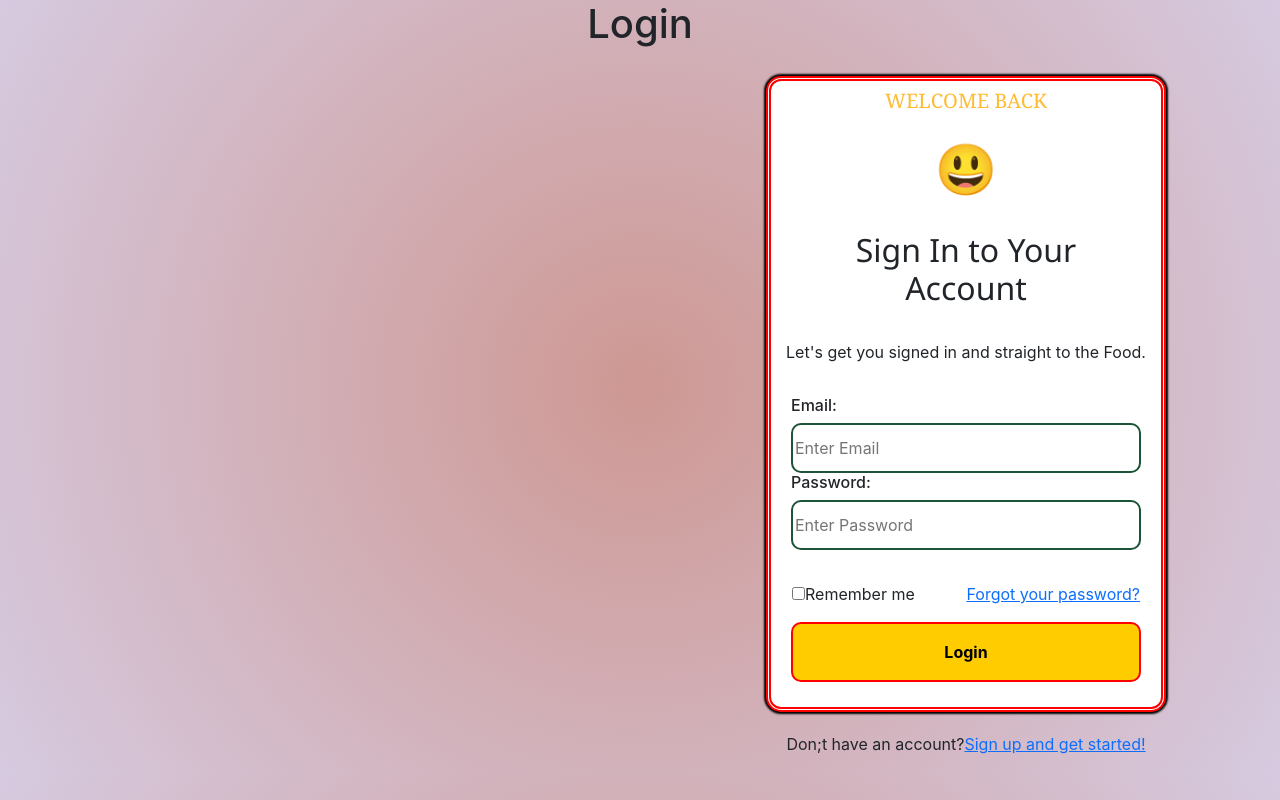
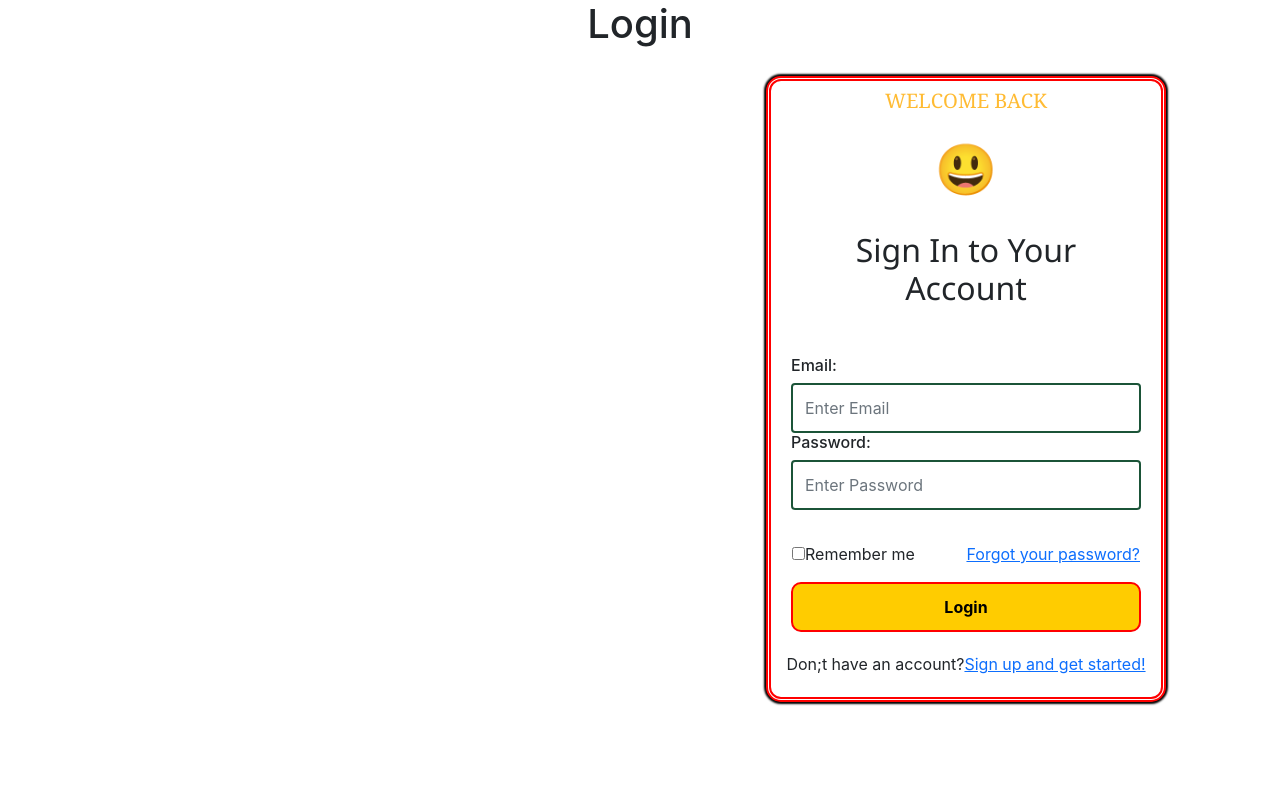
Before and after one commit to AmitDorle/Restro-Manager, a React (Create React App) app in the folder client/: page /login in a window 1280 px wide. Built offline with nearby package versions, Linux system fonts and the light colour scheme.

Commit message:
css changed

```diff
--- a/client/src/views/Login/Login.css
+++ b/client/src/views/Login/Login.css
@@ -1,7 +1,7 @@
-body{
+/* body{
     background: rgb(238, 174, 202);
     background: radial-gradient(circle, rgb(206, 152, 147), rgb(214, 202, 224) 100%);
-}
+} */
 .Main-login-container
 {
     display: flex;
@@ -34,11 +34,10 @@ body{
     text-align: center;
 }
 
-.input-box
+.user-input
 {
     width: 350px;
     height: 60px;
-    border-radius: 10px;
     border: 2px rgb(27, 84, 56) solid;
 }
 .emoji
@@ -64,15 +63,14 @@ body{
 {
     display: flex;
     justify-content: center;
-    margin-bottom: 20px;
 }
 
 .sign-in-button
 {
     width: 350px;
-    height: 60px;
+    height: 50px;
     border-radius: 10px;
-    border: red double 2px;
+    border: red solid 2px;
     background-color: #ffcc00;
 }
 
--- a/client/src/views/Login/Login.js
+++ b/client/src/views/Login/Login.js
@@ -62,17 +62,17 @@ function Login() {
                 <div>
                     <p className="welcome-text">WELCOME BACK</p>
                 </div>
-                <div className="text-center emoji">
+                <span className="text-center emoji">
                     😃
-                </div>
+                </span>
                 <div className="m-4">
                     <h2 className="Signin-head">
                         Sign In to
                         Your Account</h2>
                 </div>
-                <div>
+                {/* <div>
                     <p className="text-center">Let's get you signed in and straight to the Food.</p>
-                </div>
+                </div> */}
                 <div className="form-container m-3">
                     <form>
                     <h6>Email: </h6>
@@ -80,7 +80,7 @@ function Login() {
                     type="email"
                     id="email"
                     placeholder="Enter Email"
-                    className="user-input"
+                    className="user-input form-control"
                     value={email}
                     onChange={(e) => setEmail(e.target.value)}
                   />
@@ -89,7 +89,7 @@ function Login() {
                     type="password"
                     id="password"
                     placeholder="Enter Password"
-                    className="user-input"
+                    className="user-input form-control"
                     value={password}
                     onChange={(e) => setPassword(e.target.value)}
                   />
@@ -104,13 +104,14 @@ function Login() {
                 <div className="sign-in-button-container">
                     <button type="button" class="sign-in-button" onClick={loginUser}><b>Login</b></button>
                 </div>
-            </div>
-            <div className="sign-up-link-section">
+                <div className="sign-up-link-section">
                 <div>
                     <p>Don;t have an account?</p>
                 </div>
                 <div><Link to="/Signup">Sign up and get started!</Link></div>
             </div>
+            </div>
+
         </div>
     </div>
       </div>
--- a/client/src/views/Signup/Signup.css
+++ b/client/src/views/Signup/Signup.css
@@ -29,7 +29,6 @@
 .user-input {
   width: 350px;
   height: 50px;
-  border-radius: 10px;
   border: 2px rgb(27, 84, 56) solid;
 }
 
@@ -44,7 +43,6 @@
 .sign-up-button-container {
   display: flex;
   justify-content: center;
-  margin-bottom: 5px;
 }
 
 .sign-up-button {
--- a/client/src/views/Signup/Signup.js
+++ b/client/src/views/Signup/Signup.js
@@ -78,7 +78,7 @@ function Signup() {
                     type="text"
                     id="name"
                     placeholder="Enter Name"
-                    className="user-input"
+                    className="user-input form-control"
                     value={name}
                     onChange={(e) => setName(e.target.value)}
                   />
@@ -90,7 +90,7 @@ function Signup() {
                     type="email"
                     id="email"
                     placeholder="Enter Email"
-                    className="user-input"
+                    className="user-input form-control"
                     value={email}
                     onChange={(e) => setEmail(e.target.value)}
                   />
@@ -102,7 +102,7 @@ function Signup() {
                     type="text"
                     id="phone"
                     placeholder="Enter Phone"
-                    className="user-input"
+                    className="user-input form-control"
                     value={phone}
                     onChange={(e) => setPhone(e.target.value)}
                   />
@@ -114,7 +114,7 @@ function Signup() {
                     type="password"
                     id="password"
                     placeholder="Enter Password"
-                    className="user-input"
+                    className="user-input form-control"
                     value={password}
                     onChange={(e) => setPassword(e.target.value)}
                   />
```
